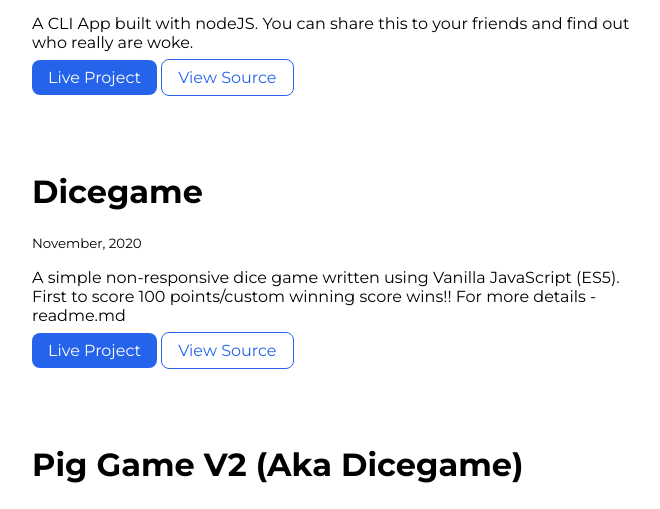
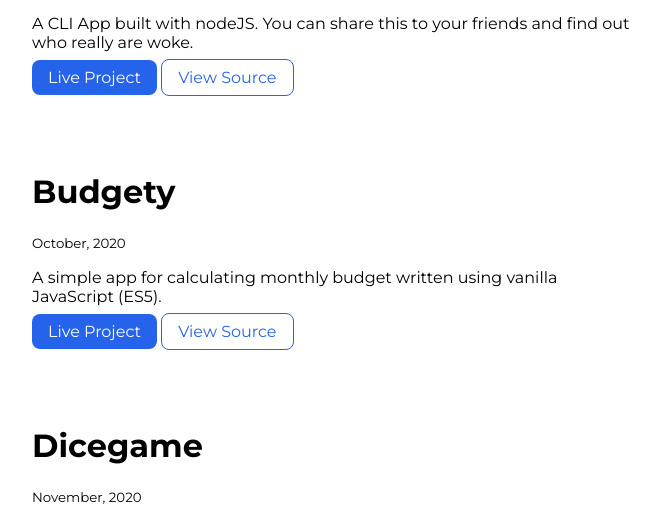
Before and after one commit to prajvalhl/prajval-portfolio, a plain HTML site: page projects.html in a window 1280 px wide. Shown: the part 744-1253 px from the top of the page, without its empty margins (328-988 px from the left). Drawn offline with Linux system fonts and the light colour scheme.

Commit message:
docs: added project details

```diff
--- a/projects.html
+++ b/projects.html
@@ -47,6 +47,27 @@
           <a
             class="link link-secondary"
             href="https://repl.it/@prajvalhl/CLI-end-game-neo-g#index.js"
+            >View Source</a
+          >
+        </div>
+      </li>
+      <li>
+        <div class="container container-center article-space">
+          <h1>Budgety</h1>
+          <small>October, 2020</small>
+          <p>
+            A simple app for calculating monthly budget written using vanilla
+            JavaScript (ES5).
+          </p>
+
+          <a
+            class="link link-primary"
+            href="https://prajvalhl.github.io/budgety/"
+            >Live Project</a
+          >
+          <a
+            class="link link-secondary"
+            href="https://github.com/prajvalhl/budgety"
             >View Source</a
           >
         </div>
```
